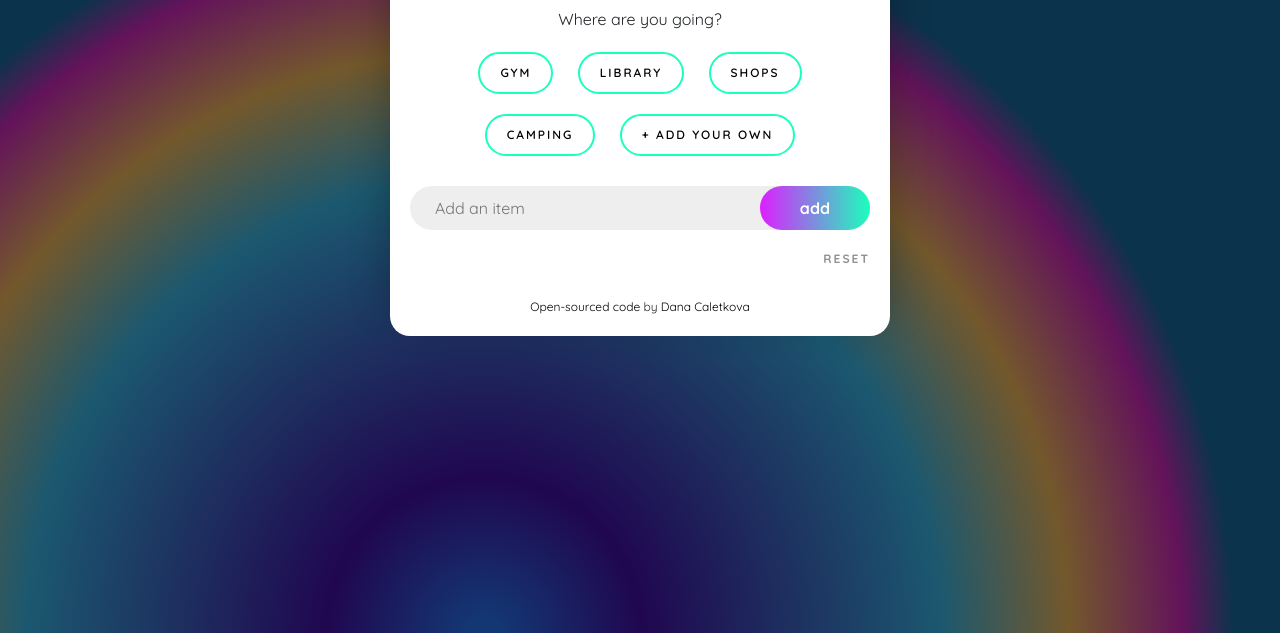
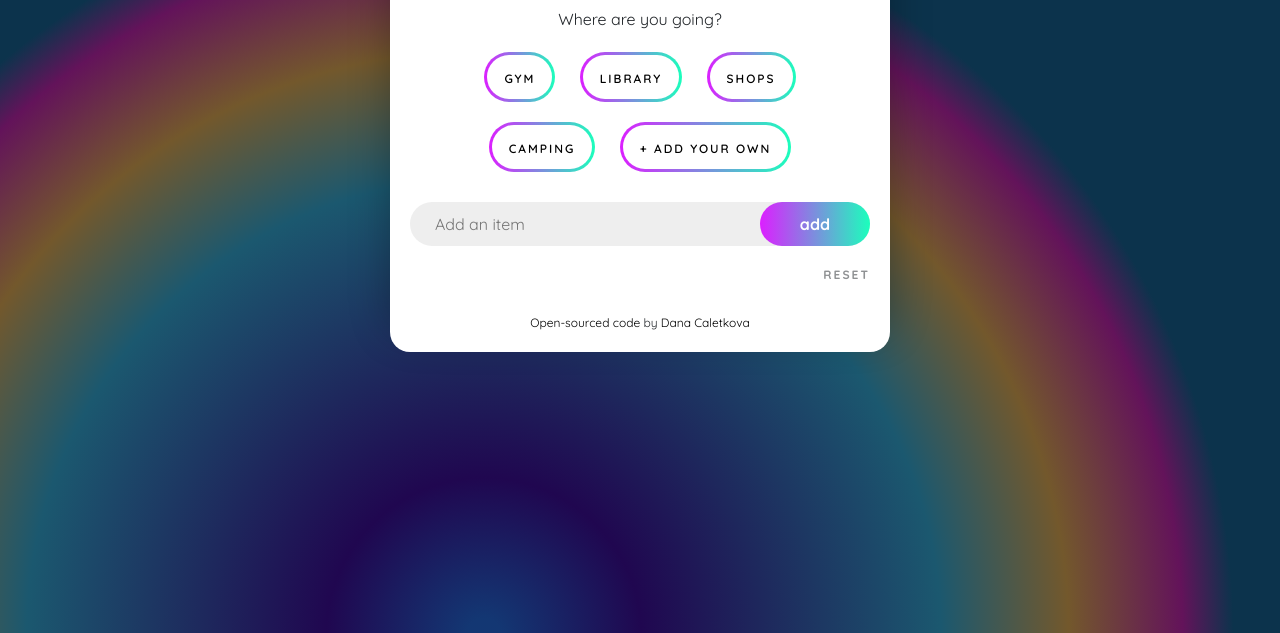
Before and after one commit to danacaletkova/tick-pack-go, a plain HTML site: page index.html in a window 1280 px wide. Shown: the part 167-800 px from the top of the page. Drawn offline with nearby package versions, Linux system fonts and the light colour scheme.

Commit message:
Re-style buttons to gradient border

```diff
--- a/index.html
+++ b/index.html
@@ -33,11 +33,11 @@
         <h1>tick • pack • go</h1>
         <h2>Where are you going?</h2>
         <div class="buttons" id="buttons">
-          <button id="btn-gym">gym</button>
-          <button id="btn-library">library</button>
-          <button id="btn-shops">shops</button>
-          <button id="btn-camping">camping</button>
-          <button id="btn-own">+ add your own</button>
+          <button id="btn-gym" data="gym"></button>
+          <button id="btn-library" data="library"></button>
+          <button id="btn-shops" data="shops"></button>
+          <button id="btn-camping" data="camping"></button>
+          <button id="btn-own" data="+ add your own"></button>
         </div>
       </header>
       <main>
--- a/styles.css
+++ b/styles.css
@@ -37,20 +37,53 @@ h2 {
 }
 
 button {
-  padding: 10px 20px;
+  padding: 13px 20px;
   margin: 10px;
-  background: transparent;
-  border: 2px solid #1bffbc;
+  border: none;
+  outline: none;
   border-radius: 30px;
   text-transform: uppercase;
-  font-size: 12px;
   font-weight: 600;
   letter-spacing: 2px;
-  transition: all 200ms ease;
+  background-image: linear-gradient(
+    to right,
+    #dc1fff 0%,
+    #1bffbc 50%,
+    #dc1fff 100%
+  );
+  background-size: 200% auto;
+  position: relative;
+  z-index: 1;
+  transition: all 500ms ease;
+}
+
+button::before {
+  content: "";
+  position: absolute;
+  background-color: #fff;
+  top: 3px;
+  right: 3px;
+  bottom: 3px;
+  left: 3px;
+  border-radius: 27px;
+  z-index: -1;
+}
+
+button::after {
+  content: attr(data);
+  font-size: 12px;
 }
 
 button:hover {
-  filter: hue-rotate(160deg);
+  background-position: right;
+}
+
+button:hover::before {
+  opacity: 0;
+}
+
+button:hover::after {
+  color: #fff;
 }
 
 form {
@@ -83,7 +116,7 @@ form {
   border-radius: 30px;
   padding: 10px 40px;
   font-weight: 900;
-  transition: all 300ms ease;
+  transition: all 500ms ease;
 }
 
 .input-submit:hover {
```
